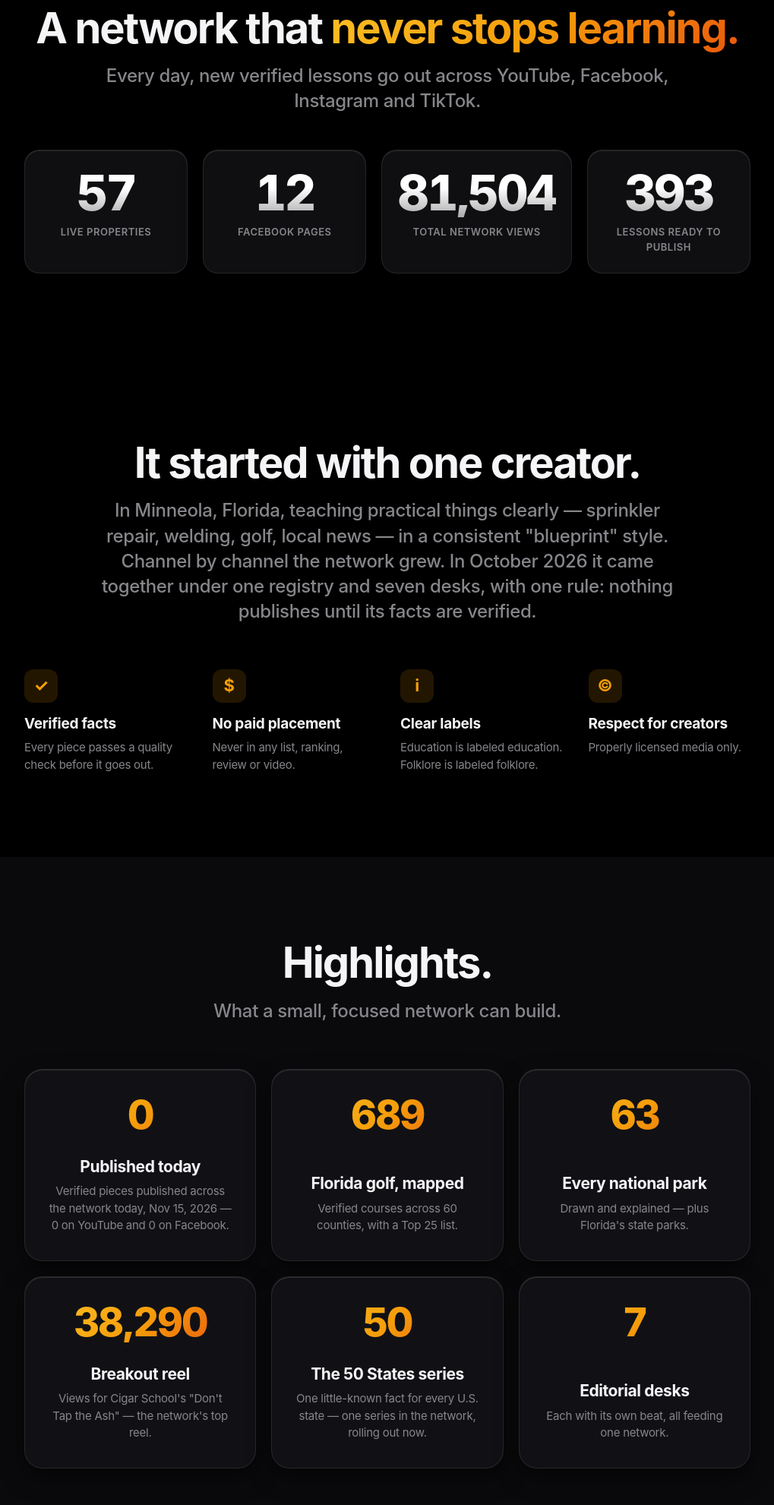
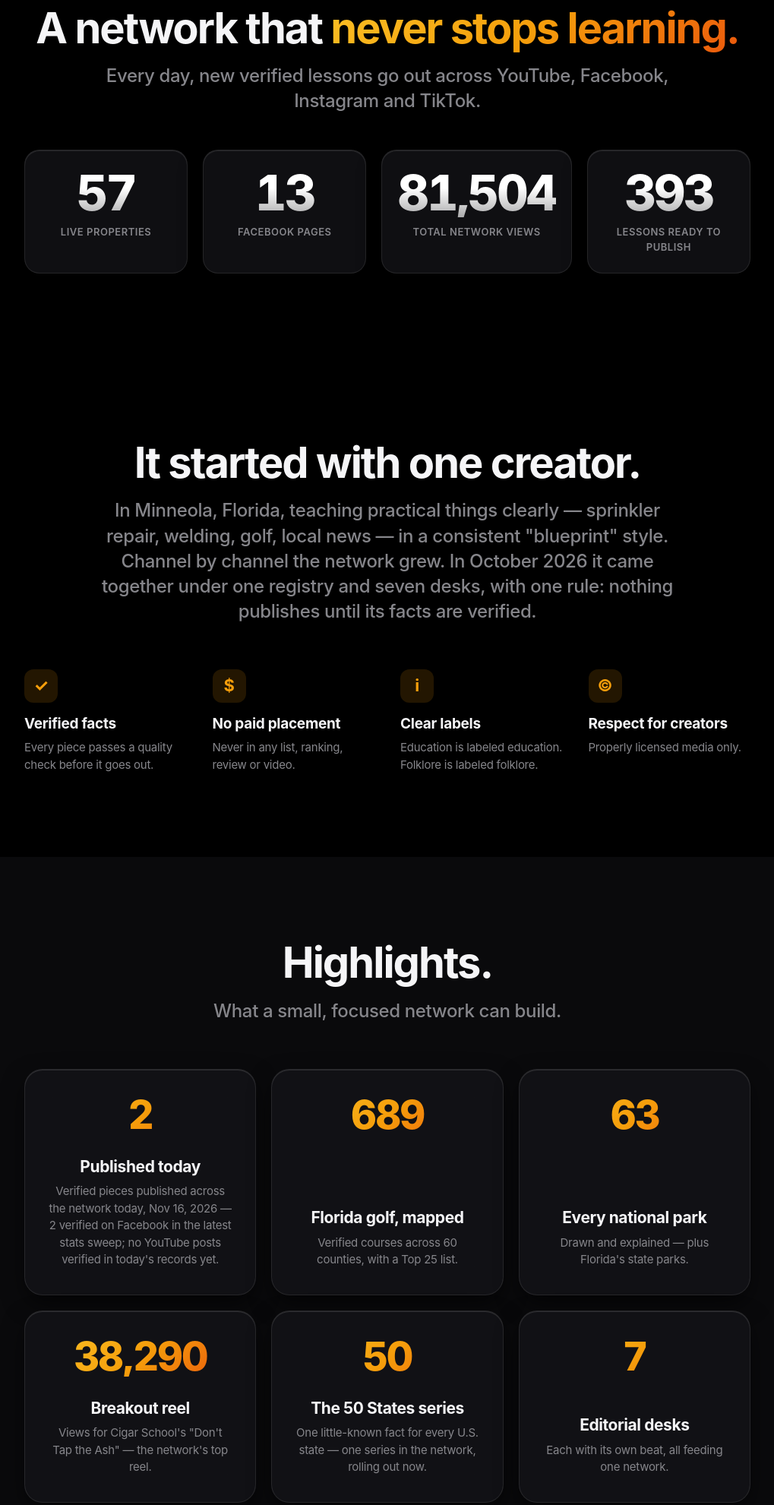
Before and after one commit to rtr525-web/rtr525-web.github.io, a plain HTML site: page jayhil-media/index.html in a window 1280 px wide. Shown: the part 1082-3063 px from the top of the page at 76% size, without its empty margins (130-1149 px from the left). Drawn offline with Linux system fonts and the light colour scheme.

Commit message:
AI sync Nov 16, 2026: homepage stats refresh (FB Pages 13, Published-today Nov 16)

```diff
--- a/jayhil-media/index.html
+++ b/jayhil-media/index.html
@@ -886,7 +886,7 @@ h2 {
     <p class="lead reveal">Every day, new verified lessons go out across YouTube, Facebook, Instagram and TikTok.</p>
     <div class="bigstats reveal">
       <div><b>57</b><span>live properties</span></div>
-      <div><b>12</b><span>Facebook Pages</span></div>
+      <div><b>13</b><span>Facebook Pages</span></div>
       <div><b>81,504</b><span>total network views</span></div>
       <div><b>393</b><span>lessons ready to publish</span></div>
     </div>
@@ -911,7 +911,7 @@ h2 {
     <h2 class="reveal">Highlights.</h2>
     <p class="lead reveal">What a small, focused network can build.</p>
     <div class="tiles">
-      <div class="tile reveal"><div class="n grad">0</div><h3>Published today</h3><p>Verified pieces published across the network today, Nov 15, 2026 — 0 on YouTube and 0 on Facebook.</p></div>
+      <div class="tile reveal"><div class="n grad">2</div><h3>Published today</h3><p>Verified pieces published across the network today, Nov 16, 2026 — 2 verified on Facebook in the latest stats sweep; no YouTube posts verified in today's records yet.</p></div>
       <div class="tile reveal"><div class="n grad">689</div><h3>Florida golf, mapped</h3><p>Verified courses across 60 counties, with a Top 25 list.</p></div>
       <div class="tile reveal"><div class="n grad">63</div><h3>Every national park</h3><p>Drawn and explained — plus Florida's state parks.</p></div>
       <div class="tile reveal"><div class="n grad">38,290</div><h3>Breakout reel</h3><p>Views for Cigar School's "Don't Tap the Ash" — the network's top reel.</p></div>
@@ -967,7 +967,7 @@ h2 {
       <a class="ch reveal" href="/topics/"><span class="ico web"><svg viewBox="0 0 24 24"><path d="M4 6h16v2H4V6zm0 5h16v2H4v-2zm0 5h10v2H4v-2z"/></svg></span><span><strong>Popular Topics</strong><small>Daily researched topics &amp; verified sources</small></span></a>
 
     </div>
-    <p class="lead reveal">97 network properties strong · 11 Facebook Pages posting daily · new Shoe Education and Shoe University Pages · every video is fact-checked before it posts.</p>
+    <p class="lead reveal">97 network properties strong · 13 Facebook Pages in the registry · new Shoe Education and Shoe University Pages · every video is fact-checked before it posts.</p>
   </div>
 </section>
 
```
